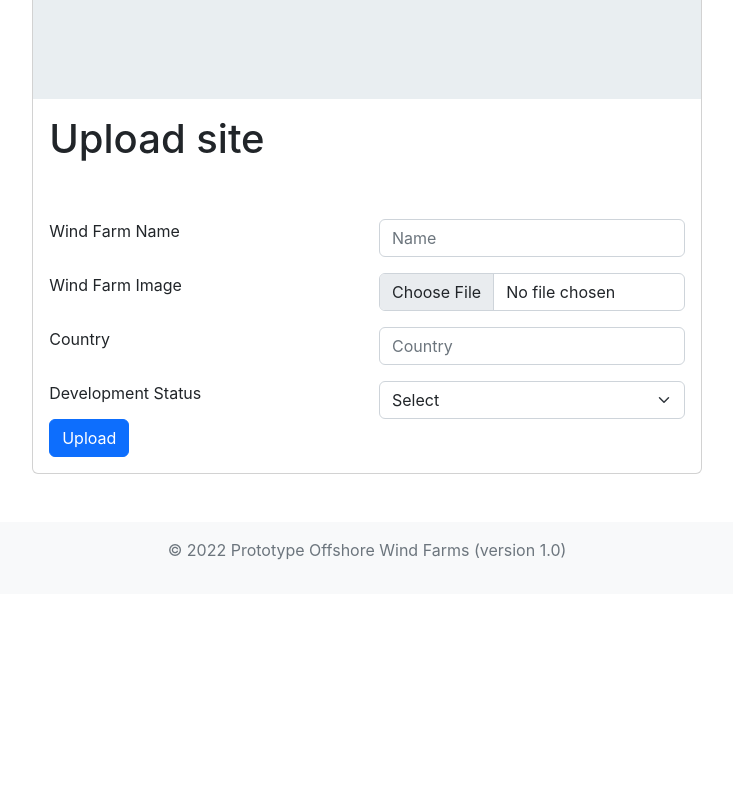
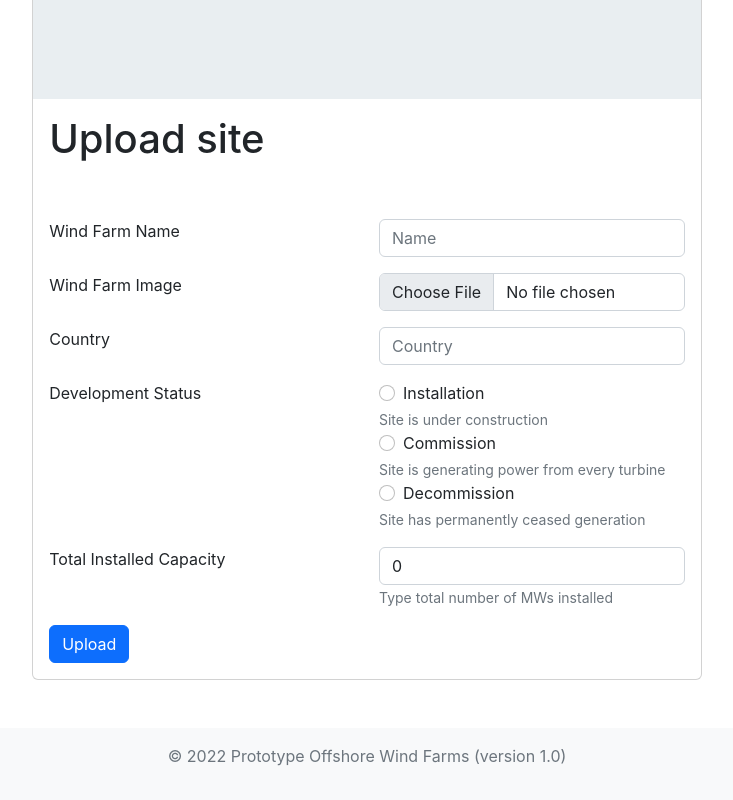
Before and after one commit to madskl1975/offshore-wind-farms, a React (Create React App) app: page /upload in a window 1280 px wide. Shown: the part 457-1257 px from the top of the page, without its empty margins (273-1006 px from the left). Before the commit the page ends 1051 px from the top, so only its background shows below. Built offline with nearby package versions, Linux system fonts and the light colour scheme.

Commit message:
UploadSite - radiobuttons sends data well

```diff
--- a/src/components/HomePageCards.js
+++ b/src/components/HomePageCards.js
@@ -22,16 +22,16 @@ export default function Site({ site }) {
             {site.country} | {site.developmentStatus}
           </Card.Subtitle>
           <Card.Subtitle className="mb-2">
-            Total Capacity: {site.installedCapacity} MW
+            Installed Capacity: {site.installedCapacity} MW
           </Card.Subtitle>
-          {site.turbine.map((turbine) => (
+          {/* {site.turbine.map((turbine) => (
             <>
               <Card.Subtitle className="mb-2">
                 Turbine: {turbine.turbineModel}
               </Card.Subtitle>
               <Card.Subtitle className="mb-2">Number:</Card.Subtitle>
             </>
-          ))}
+          ))} */}
         </Card.Body>
       </Card>
     </Col>
--- a/src/pages/UploadSite.js
+++ b/src/pages/UploadSite.js
@@ -5,69 +5,69 @@ import imgPlaceholder from "../img/img-placeholder.jpg";
 
 export default function UploadSite() {
   const navigate = useNavigate();
-  // const [formData, setFormData] = useState({
-  //   name: "", // text string
-  //   image: "",
-  //   country: "",
-  //   developmentStatus: "",
-  //   installedCapacity: 0, //angives tal sådan?
-  //   projectStart:[],
-  //   evt. angive {projectStartYear: "", projectStartMonth: "", projectStartEvent: ""}
-  // });
-  const [name, setName] = useState(""); //linje 18-21 erstattes med linje 8-17
+  const [formData, setFormData] = useState({
+    name: "",
+    image: "",
+    country: "",
+    developmentStatus: "",
+    installedCapacity: 0,
+    // projectStart:[],
+    // evt. angive {projectStartYear: "", projectStartMonth: "", projectStartEvent: ""}
+  });
   const [image, setImage] = useState("");
-  const [developmentStatus, setDevelopmentStatus] = useState("");
-  const [country, setCountry] = useState("");
+  // const [name, setName] = useState(""); //linje 18-21 erstattes med linje 8-17
+  // const [image, setImage] = useState("");
+  // const [developmentStatus, setDevelopmentStatus] = useState("");
+  // const [country, setCountry] = useState("");
 
-  // function handleChange(event) {
-  //   const name = event.target.name;
-  //   const type = event.target.type;
-  //   const checked = event.target.checked;
-  //   const value = type === "checkbox" ? checked : event.target.value;
-  //
-  //   setFormData(prevUpdateData => {
-  //       return {
-  //         ...prevUpdateData,
-  //         [name]: value
-  //       };
-  //     });
-  // }
+  function handleChange(event) {
+    const name = event.target.name;
+    const type = event.target.type;
+    const checked = event.target.checked;
+    const value = type === "checkbox" ? checked : event.target.value;
+
+    setFormData((prevUpdateData) => {
+      return {
+        ...prevUpdateData,
+        [name]: value,
+      };
+    });
+  }
 
   async function uploadSite(event) {
     event.preventDefault();
-    //
-    // const response = await fetch(
-    //   "https://offshore-wind-farms-default-rtdb.europe-west1.firebasedatabase.app/offshoreWindFarms.json",
-    //   {
-    //     method: "POST",
-    //     body: JSON.stringify(formData),
-    //  }
-    // );
-    //    if (response.ok) {
-    //     navigate("/");
-    //   }
-    // }
-
-    const newSite = {
-      // linje 46-63 erstattes af linje 32-43
-      // key/name: value from state
-      name: name,
-      image: image,
-      developmentStatus: developmentStatus,
-      country: country,
-    };
-
     const response = await fetch(
       "https://offshore-wind-farms-default-rtdb.europe-west1.firebasedatabase.app/offshoreWindFarms.json",
       {
         method: "POST",
-        body: JSON.stringify(newSite),
+        body: JSON.stringify(formData),
       }
     );
     if (response.ok) {
       navigate("/");
     }
   }
+
+  //   const newSite = {
+  //     // linje 46-63 erstattes af linje 32-43
+  //     // key/name: value from state
+  //     name: name,
+  //     image: image,
+  //     developmentStatus: developmentStatus,
+  //     country: country,
+  //   };
+
+  //   const response = await fetch(
+  //     "https://offshore-wind-farms-default-rtdb.europe-west1.firebasedatabase.app/offshoreWindFarms.json",
+  //     {
+  //       method: "POST",
+  //       body: JSON.stringify(newSite),
+  //     }
+  //   );
+  //   if (response.ok) {
+  //     navigate("/");
+  //   }
+  // }
 
   /**
    * handleImageChange is called every time the user chooses an image in the file system.
@@ -114,8 +114,11 @@ export default function UploadSite() {
                   <Form.Control
                     type="text"
                     placeholder="Name"
-                    value={name}
-                    onChange={(e) => setName(e.target.value)}
+                    onChange={handleChange}
+                    name="name"
+                    value={formData.name}
+                    // value={name}
+                    // onChange={(e) => setName(e.target.value)}
                   />
                 </Col>
               </Row>
@@ -139,8 +142,11 @@ export default function UploadSite() {
                   <Form.Control
                     type="text"
                     placeholder="Country"
-                    value={country}
-                    onChange={(e) => setCountry(e.target.value)}
+                    onChange={handleChange}
+                    name="country"
+                    value={formData.country}
+                    // value={country}
+                    // onChange={(e) => setCountry(e.target.value)}
                   />
                 </Col>
               </Row>
@@ -149,16 +155,63 @@ export default function UploadSite() {
                   <Form.Label>Development Status</Form.Label>
                 </Col>
                 <Col>
-                  <Form.Select
-                    onChange={(e) => setDevelopmentStatus(e.target.value)}
-                  >
-                    <option value="" selected disabled>
-                      Select
-                    </option>
-                    <option value={developmentStatus}>Decommission</option>
-                    <option value={developmentStatus}>Commission</option>
-                    <option value={developmentStatus}>Installation</option>
-                  </Form.Select>
+                  {["radio"].map((radioButtons) => (
+                    <div
+                      key={`stackedDevelopementStatus-${radioButtons}`}
+                      className="mb-3"
+                    >
+                      <Form.Check
+                        label="Installation"
+                        type={radioButtons}
+                        id={`stackedDevelopementStatus-${radioButtons}`}
+                        name="developmentStatus"
+                        value="Installation"
+                        // checked={formData.developmentStatus === "Installation"}
+                        onChange={handleChange}
+                      />
+                      <Form.Text muted>Site is under construction</Form.Text>
+                      <Form.Check
+                        label="Commission"
+                        type={radioButtons}
+                        id={`stackedDevelopementStatus-${radioButtons}`}
+                        name="developmentStatus"
+                        value="Commission"
+                        onChange={handleChange}
+                      />
+                      <Form.Text muted>
+                        Site is generating power from every turbine
+                      </Form.Text>
+                      <Form.Check
+                        label="Decommission"
+                        type={radioButtons}
+                        id={`stackedDevelopementStatus-${radioButtons}}`}
+                        name="developmentStatus"
+                        value="Decommission"
+                        onChange={handleChange}
+                      />
+                      <Form.Text muted>
+                        Site has permanently ceased generation
+                      </Form.Text>
+                    </div>
+                  ))}
+                </Col>
+              </Row>
+              <Row className="mb-3">
+                <Col>
+                  <Form.Label>Total Installed Capacity</Form.Label>
+                </Col>
+                <Col>
+                  <Form.Control
+                    type="number"
+                    onChange={handleChange}
+                    name="installedCapacity"
+                    value={formData.installedCapacity}
+                    // value={country}
+                    // onChange={(e) => setCountry(e.target.value)}
+                  />
+                  <Form.Text muted>
+                    Type total number of MWs installed
+                  </Form.Text>
                 </Col>
               </Row>
               <Row>
```
